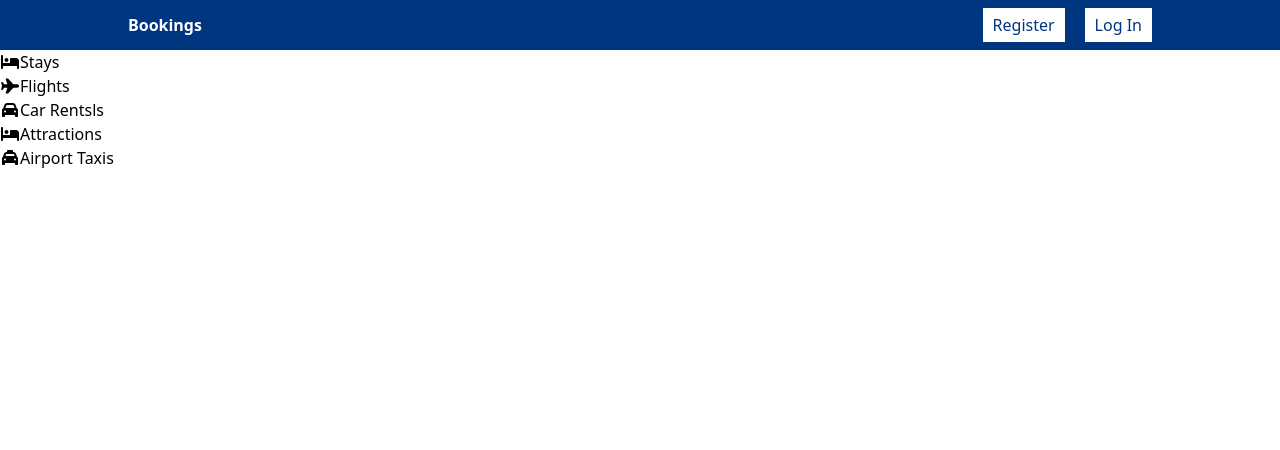
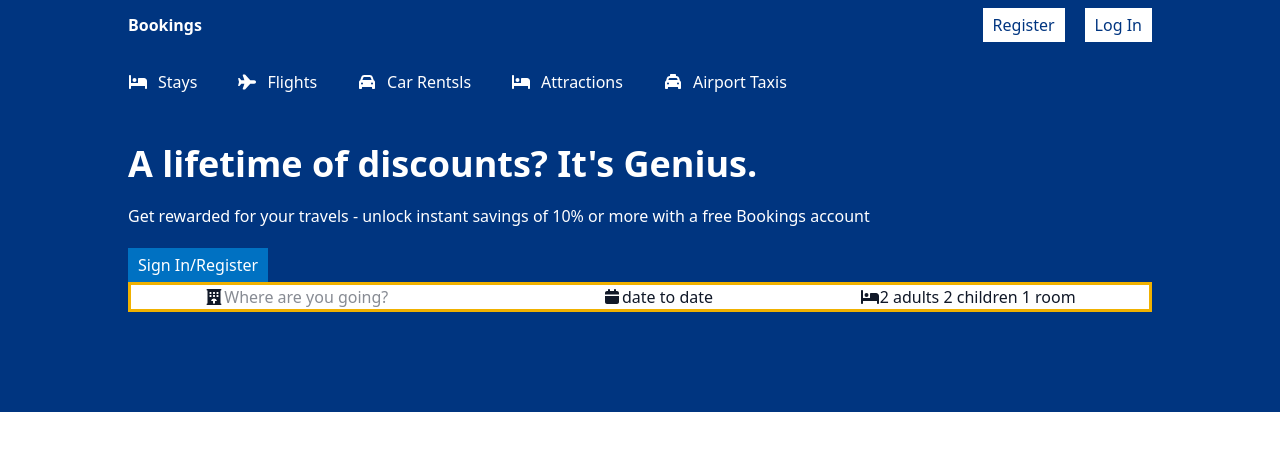
Before and after one commit to AdeNoah/lr3-booking-app, a React (Vite) app: page / in a window 1280 px wide. Shown: the top 450 px of the page. Built offline with nearby package versions, Linux system fonts and the light colour scheme.

Commit message:
structuring the navigation and the header UI

```diff
--- a/src/components/NavBar.jsx
+++ b/src/components/NavBar.jsx
@@ -1,12 +1,12 @@
 const NavBar = () => {
   return (
     <>
-      <div className="navbar h-[50px] bg-[#003580] flex justify-center ">
+      <div className="navbar h-[50px] bg-nav-bg flex justify-center ">
         <div className="nav-container w-full max-w-[1024px] text-white flex items-center justify-between">
           <span className="logo font-bold ">Bookings</span>
           <div className="nav-items">
-            <button className="nav-button ml-[20px] border-none py-[5px] px-[10px] bg-white text-[#003580]">Register</button>
-            <button className="nav-button ml-[20px] border-none py-[5px] px-[10px] bg-white text-[#003580]">Log In</button>
+            <button className="nav-button ml-[20px] border-none py-[5px] px-[10px] bg-white text-nav-bg">Register</button>
+            <button className="nav-button ml-[20px] border-none py-[5px] px-[10px] bg-white text-nav-bg">Log In</button>
           </div>
         </div>
       </div>
--- a/src/components/header.jsx
+++ b/src/components/header.jsx
@@ -1,36 +1,69 @@
-import { FontAwesomeIcon } from '@fortawesome/react-fontawesome'
-import { faBed, faCar, faPlane, faTaxi } from '@fortawesome/free-solid-svg-icons'
+import { FontAwesomeIcon } from "@fortawesome/react-fontawesome";
+import {
+  faBed,
+  faCalendar,
+  faCar,
+  faHotel,
+  faPlane,
+  faTaxi,
+} from "@fortawesome/free-solid-svg-icons";
 
 const Header = () => {
   return (
     <>
-      <div className="header">
-        <div className="header-list">
-          <div className="header-list-item">
+      <div className="header bg-nav-bg text-white flex justify-center ">
+        <div className="header-container w-full max-w-[1024px] mx-0 mt-[20px] mb-[100px]">
+          <div className="header-list flex gap-[40px] mb-[50px]">
+            <div className="header-list-item flex items-center gap-[10px]">
               <FontAwesomeIcon icon={faBed} />
               <span>Stays</span>
             </div>
 
-          <div className="header-list-item">
+            <div className="header-list-item flex items-center gap-[10px]">
               <FontAwesomeIcon icon={faPlane} />
               <span>Flights</span>
             </div>
 
-          <div className="header-list-item">
+            <div className="header-list-item flex items-center gap-[10px]">
               <FontAwesomeIcon icon={faCar} />
               <span>Car Rentsls</span>
             </div>
 
-          <div className="header-list-item">
+            <div className="header-list-item flex items-center gap-[10px]">
               <FontAwesomeIcon icon={faBed} />
               <span>Attractions</span>
             </div>
 
-          <div className="header-list-item">
+            <div className="header-list-item flex items-center gap-[10px]">
               <FontAwesomeIcon icon={faTaxi} />
               <span>Airport Taxis</span>
             </div>
+          </div>
 
+          <h1 className="header-title text-4xl font-bold">A lifetime of discounts? It's Genius.</h1>
+          <p className="header-description my-[20px] mx-0 ">
+            Get rewarded for your travels - unlock instant savings of 10% or
+            more with a free Bookings account
+          </p>
+          <button className="header-button border-none py-[5px] px-[10px] text-white bg-[#0071c2] font-500">Sign In/Register</button>
+
+          <div className="header-search h-[30px] bg-white border-[3px] border-yellow-500 outline-none flex items-center justify-around text-gray-900 ">
+            <div className="header-search-item ">
+                <FontAwesomeIcon icon={faHotel} className="header-icon"/>
+                <input type="text" placeholder="Where are you going?" className="header-search-input" />
+            </div>
+
+            <div className="header-search-item">
+                <FontAwesomeIcon icon={faCalendar} className="header-icon"/>
+                <span className="header-search-text">date to date</span>
+            </div>
+
+            <div className="header-search-item">
+                <FontAwesomeIcon icon={faBed} className="header-icon"/>
+                <span className="header-search-text">2 adults 2 children 1 room </span>
+            </div>
+
+          </div>
         </div>
       </div>
     </>
--- a/src/index.css
+++ b/src/index.css
@@ -6,4 +6,12 @@
     --breakpoint-lg: 768px;
     --breakpoint-xl: 1024px;
     --breakpoint-2xl: 1440px;
+
+    --color-nav-bg: #003580;
 }
+
+.header-list-item.active {
+    border: 1px solid white;
+    padding: 10px;
+    border-radius: 20px;
+}
```
Lines whose indentation alone changed are shown as unchanged.
